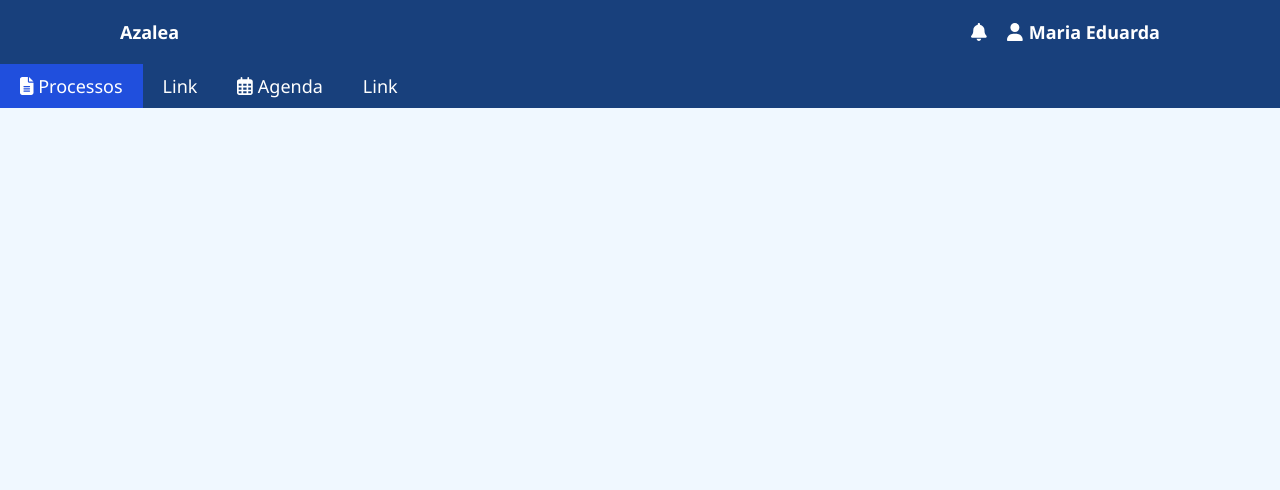
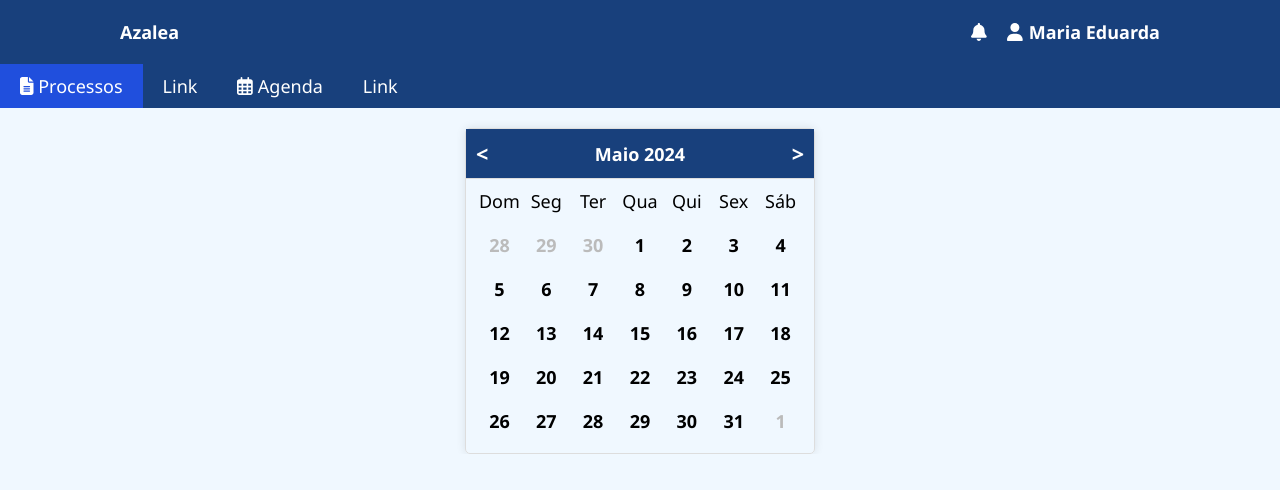
Before and after one commit to Felipe-Douglas/azalea, an Angular app: page /calendar in a window 1280 px wide. Before the commit this address led to /. Shown: the top 490 px of the page. Built offline with nearby package versions, Linux system fonts and the light colour scheme.

Commit message:
Adicionado uma nova tela para o sistema

```diff
--- a/src/app/app.component.html
+++ b/src/app/app.component.html
@@ -17,7 +17,7 @@
         Processos
     </a>
     <a routerLink="contratos">Link</a>
-    <a href="#">
+    <a href="calendar">
         <fa-icon [icon]="calendar"></fa-icon>
         Agenda
     </a>
--- a/src/app/app.routes.ts
+++ b/src/app/app.routes.ts
@@ -1,9 +1,11 @@
 import { Routes } from '@angular/router';
 import { ProcessesComponent } from './core/layouts/processes/processes.component';
 import { ContractsComponent } from './core/layouts/contracts/contracts.component';
+import { CalendarComponent } from './core/layouts/calendar/calendar.component';
 
 
 export const routes: Routes = [
     {path: "processs", component: ProcessesComponent},
-    {path: "contratos", component: ContractsComponent}
+    {path: "contratos", component: ContractsComponent},
+    {path: "calendar", component: CalendarComponent}
 ];
--- /dev/null
+++ b/src/app/core/layouts/calendar/calendar.component.html
@@ -0,0 +1,13 @@
+<div class="calendar">
+    <div class="header">
+        <button (click)="previousMonth()">&lt;</button>
+        <span>{{ monthNames[currentMonth] }} {{ currentYear }}</span>
+        <button (click)="nextMonth()">&gt;</button>
+    </div>
+    <div class="days">
+        <div class="day-name" *ngFor="let day of dayNames">{{ day }}</div>
+        <div class="day" *ngFor="let day of days" [class.other-month]="day.otherMonth" (click)="selectDay(day)">
+            {{ day.date }}
+        </div>
+    </div>
+</div>
--- /dev/null
+++ b/src/app/core/layouts/calendar/calendar.component.scss
@@ -0,0 +1,59 @@
+@import './../../../../assets/scss/variables';
+
+
+.calendar {
+    display: flex;
+    flex-direction: column;
+    width: 35rem;
+    margin: auto;
+    border: 1px solid #ddd;
+    border-radius: 5px;
+    box-shadow: 0 0 10px rgba(0, 0, 0, 0.1);
+    margin-top: 2rem;
+
+    .header {
+        display: flex;
+        justify-content: space-between;
+        align-items: center;
+        padding: 10px;
+        background-color: $blue;
+        color: #fff;
+        border-bottom: 1px solid #ddd;
+
+        button {
+            background: none;
+            border: none;
+            cursor: pointer;
+            font-size: 1.2em;
+            color: #fff;
+        }
+    }
+
+    .days {
+        display: grid;
+        grid-template-columns: repeat(7, 1fr);
+        padding: 1rem;
+
+        .day-name {
+            font-weight: 500;
+            text-align: center;
+            margin-bottom: 10px;
+        }
+
+        .day {
+            text-align: center;
+            padding: 10px;
+            cursor: pointer;
+            border-radius: 5px;
+
+            &.other-month {
+                color: #bbb;
+            }
+
+            &:hover {
+                background-color: $blue;
+                color: #fff;
+            }
+        }
+    }
+}
--- /dev/null
+++ b/src/app/core/layouts/calendar/calendar.component.ts
@@ -0,0 +1,85 @@
+import { CommonModule } from '@angular/common';
+import { Component, OnInit } from '@angular/core';
+
+@Component({
+  selector: 'app-calendar',
+  standalone: true,
+  imports: [CommonModule],
+  templateUrl: './calendar.component.html',
+  styleUrl: './calendar.component.scss'
+})
+export class CalendarComponent implements OnInit {
+  currentYear!: number;
+  currentMonth!: number;
+  monthNames = ["Janeiro", "Fevereiro", "Março", "Abril", "Maio", "Junho",
+    "Julho", "Agosto", "Setembro", "Outubro", "Novembro", "Dezembro"];
+  dayNames = ["Dom", "Seg", "Ter", "Qua", "Qui", "Sex", "Sáb"];
+  days: { date: number, otherMonth: boolean }[] = [];
+
+
+  ngOnInit() {
+    const today = new Date();
+    this.currentYear = today.getFullYear();
+    this.currentMonth = today.getMonth();
+    this.generateCalendar();
+  }
+
+  generateCalendar() {
+    const firstDay = new Date(this.currentYear, this.currentMonth, 1);
+    const lastDay = new Date(this.currentYear, this.currentMonth + 1, 0);
+
+    const prevMonthLastDay = new Date(this.currentYear, this.currentMonth, 0);
+    const nextMonthFirstDay = new Date(this.currentYear, this.currentMonth + 1, 1);
+
+    const daysInPrevMonth = firstDay.getDay();
+    const daysInNextMonth = 6 - lastDay.getDay();
+
+    this.days = [];
+
+    for (let i = daysInPrevMonth; i > 0; i--) {
+      this.days.push({
+        date: prevMonthLastDay.getDate() - i + 1,
+        otherMonth: true
+      });
+    }
+
+    for (let i = 1; i <= lastDay.getDate(); i++) {
+      this.days.push({
+        date: i,
+        otherMonth: false
+      });
+    }
+
+    for (let i = 1; i <= daysInNextMonth; i++) {
+      this.days.push({
+        date: i,
+        otherMonth: true
+      });
+    }
+  }
+
+  previousMonth() {
+    if (this.currentMonth === 0) {
+      this.currentMonth = 11;
+      this.currentYear--;
+    } else {
+      this.currentMonth--;
+    }
+    this.generateCalendar();
+  }
+
+  nextMonth() {
+    if (this.currentMonth === 11) {
+      this.currentMonth = 0;
+      this.currentYear++;
+    } else {
+      this.currentMonth++;
+    }
+    this.generateCalendar();
+  }
+
+  selectDay(day: { date: number, otherMonth: boolean }) {
+    if (day.otherMonth) return;
+    alert(`Create a reminder for ${day.date} ${this.monthNames[this.currentMonth]} ${this.currentYear}`);
+  }
+}
```
Also changed, not shown: 1 other file (tests, documents, lock files or other folders).
